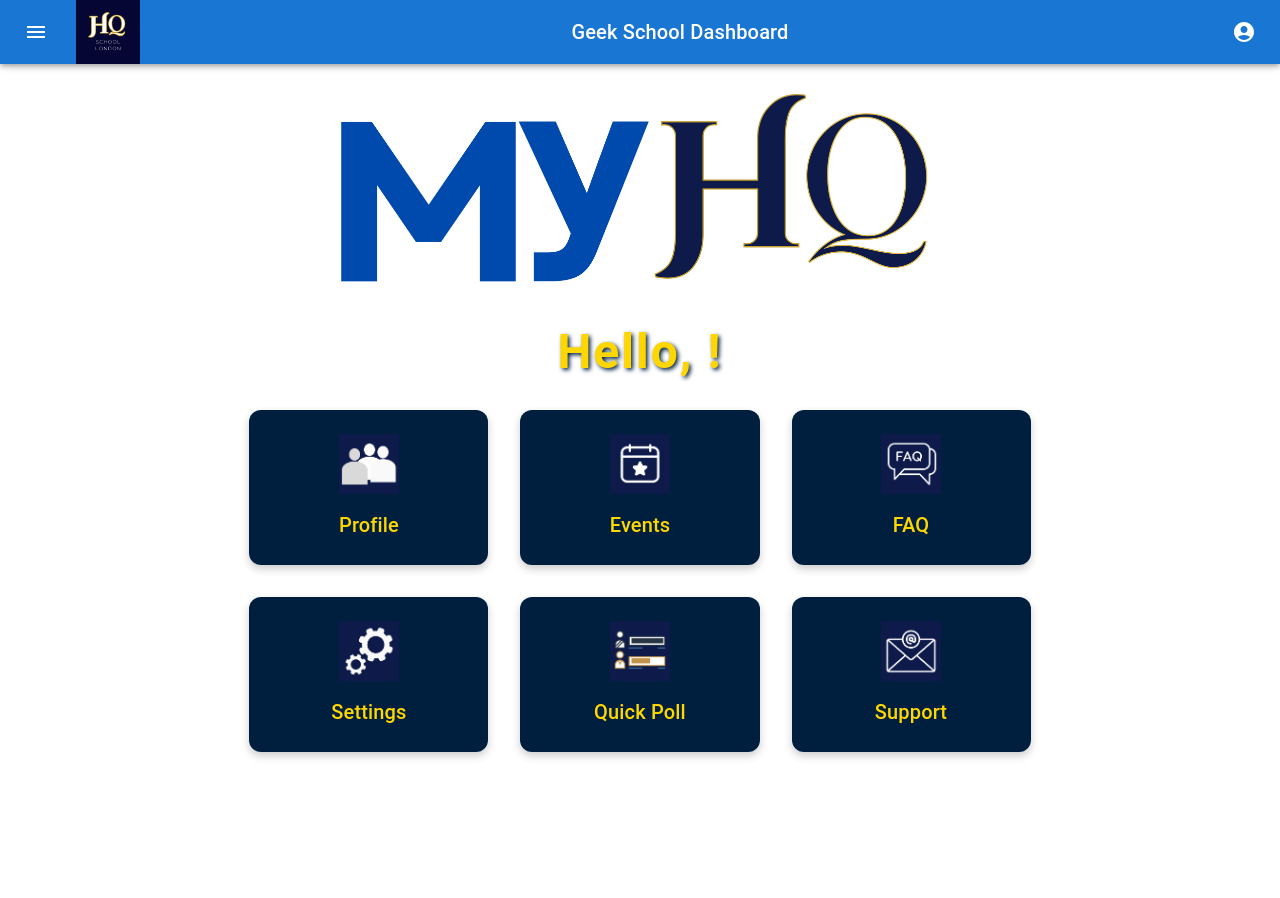
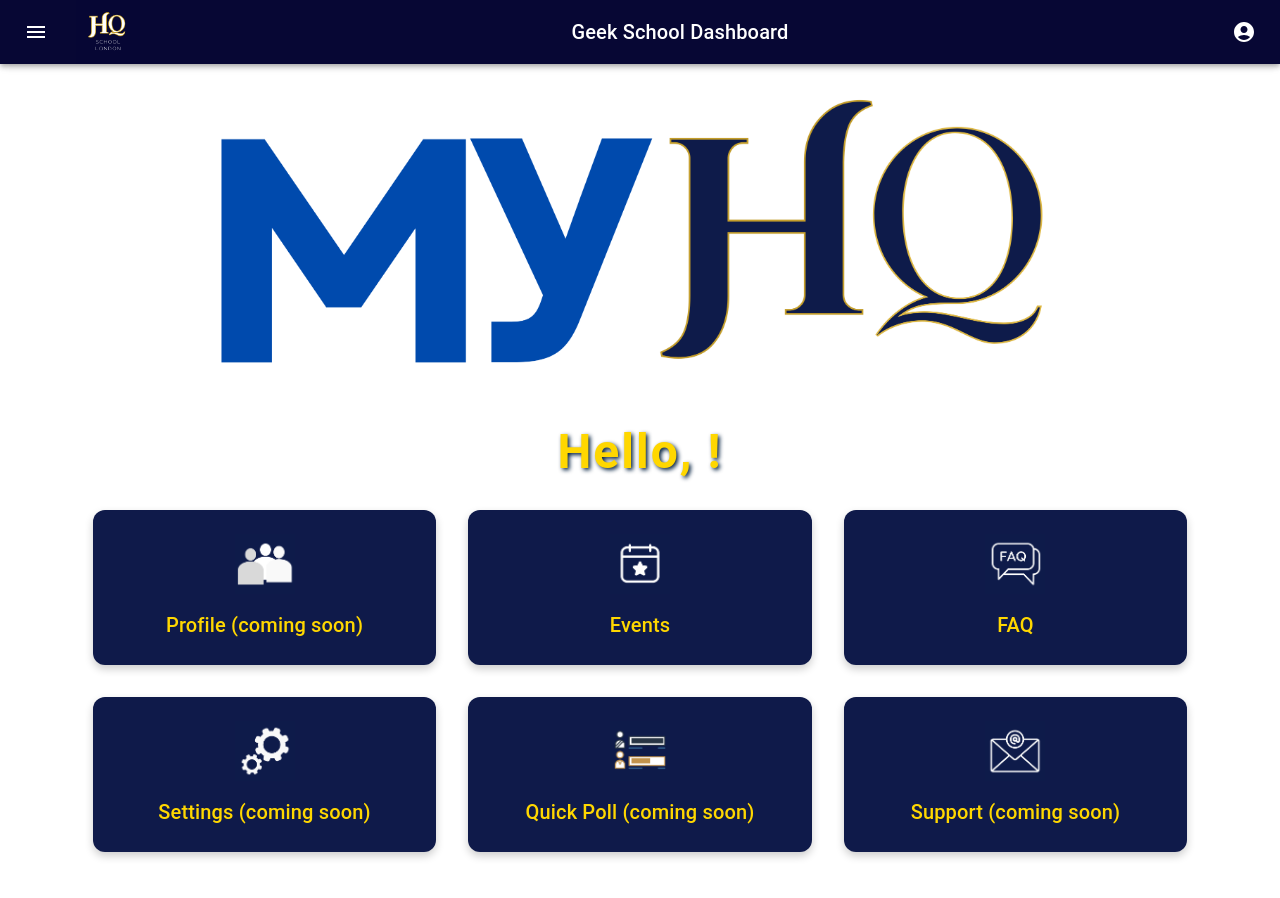
Before and after one commit to Bracej97/final-project-frontend2, a React (Vite) app: page /home in a window 1280 px wide. Shown: the top 898 px of the page. Built offline with nearby package versions, Linux system fonts and the light colour scheme.

Commit message:
Background colours updated to all match

```diff
--- a/src/components/Header.jsx
+++ b/src/components/Header.jsx
@@ -83,7 +83,7 @@ const Header = () => {
   return (
     <Box sx={{ flexGrow: 1 }}>
       {/* AppBar */}
-      <AppBar position="fixed" sx={{ backgroundColor: '#1976d2' }}>
+      <AppBar position="fixed" sx={{ backgroundColor: '#070734' }}>
         <Toolbar>
           {/* Menu Button */}
           <IconButton
--- a/src/pages/EventDetails.jsx
+++ b/src/pages/EventDetails.jsx
@@ -20,7 +20,7 @@ function EventDetails() {
     console.log(event);
 
     return(
-        <Card sx={{ maxWidth: 345, minWidth: 300, backgroundColor: '#444444'}} key={event.id}>
+        <Card sx={{ maxWidth: 345, minWidth: 300, backgroundColor: '#070734'}} key={event.id}>
             <CardContent>
                 <Typography gutterBottom variant="h5" component="div" sx={{ color: '#ffffff' }}>
                     {event.event_name}
@@ -35,6 +35,13 @@ function EventDetails() {
                     Time: {event.event_start} - {event.event_end}
                 </Typography>
             </CardContent>
+            <CardActions style={{justifyContent: 'center'}}>
+                <Link to="/events">
+                    <Button size='small' variant='outlined' color='error' style={{width: '48%'}}>
+                        Back
+                    </Button>
+                </Link>
+            </CardActions>
         </Card>
     )
 }
--- a/src/pages/events.jsx
+++ b/src/pages/events.jsx
@@ -39,7 +39,7 @@ function Events() {
                     textAlign: "center",
                     marginBottom: "30px",
                     padding: "20px",
-                    background: "#001f3f", // Navy background
+                    background: "#070734", // Navy background
                     color: "#FFD700", // Gold text
                     borderRadius: "8px",
                     boxShadow: "0 4px 10px rgba(0, 0, 0, 0.2)",
@@ -64,21 +64,15 @@ function Events() {
                 ) : (
                     <Grid2 container spacing={2} justifyContent="center">
                         {events.map((event) => (
-                            <Card sx={{ maxWidth: 345, minWidth: 300, backgroundColor: '#444444'}} key={event.id}>
+                            <Card sx={{ maxWidth: 345, minWidth: 300, backgroundColor: '#070734'}} key={event.id}>
                                 <CardContent>
                                     <Typography gutterBottom variant="h5" component="div" sx={{ color: '#ffffff' }}>
                                         {event.event_name}
                                     </Typography>
-                                    <Typography variant="body1" sx={{ color: '#ffffff' }}>
-                                        Date: {event.event_date}
-                                    </Typography>
-                                    <Typography variant="body2" sx={{ color: '#ffffff' }}>
-                                        Time: {event.event_start} - {event.event_end}
-                                    </Typography>
                                 </CardContent>
                                 <CardActions style={{justifyContent: 'center'}}>
-                                    <Button size="small" variant="outlined"><Link to={`./update/${event.id}`} style={{ color: '#ffffff' }}>Edit event</Link></Button>
-                                    <Button size="small" variant="contained"><Link to={`./get/${event.id}`} style={{ color: '#222222' }}>View event</Link></Button>
+                                    <Button size="small" variant="outlined" style={{borderColor:"#FFD700"}}><Link to={`./update/${event.id}`} style={{ color: '#ffffff' }}>Edit event</Link></Button>
+                                    <Button size="small" variant="contained" style={{backgroundColor:"#FFD700"}}><Link to={`./get/${event.id}`} style={{ color: '#222222' }}>Event details</Link></Button>
                                 </CardActions>
                             </Card>
                         ))}
--- a/src/pages/faq.jsx
+++ b/src/pages/faq.jsx
@@ -41,7 +41,7 @@ function FAQS() {
                     textAlign: "center",
                     marginBottom: "30px",
                     padding: "20px",
-                    background: "#001f3f", // Navy background
+                    background: "#070734", // Navy background
                     color: "#FFD700", // Gold text
                     borderRadius: "8px",
                     boxShadow: "0 4px 10px rgba(0, 0, 0, 0.2)",
@@ -98,7 +98,7 @@ function FAQS() {
                                         aria-controls={`panel${index}-content`}
                                         id={`panel${index}-header`}
                                         sx={{
-                                            backgroundColor: "#001f3f", // Navy background
+                                            backgroundColor: "#070734", // Navy background
                                             color: "#FFD700", // Gold text
                                         }}
                                     >
--- a/src/pages/home.jsx
+++ b/src/pages/home.jsx
@@ -6,7 +6,7 @@ import { styled } from "@mui/material/styles";
 
 // Custom styles for Tiles
 const Tile = styled(Paper)(({ theme }) => ({
-  backgroundColor: "#001f3f", // Navy Blue
+  backgroundColor: "#0f1a4a", // Navy Blue
   color: "#FFD700", // Gold
   textAlign: "center",
   padding: theme.spacing(3),
@@ -24,7 +24,7 @@ const Banner = styled(Box)({
     background: "url('../../public/Banner.png') center/cover no-repeat",
     color: "#fff",
     textAlign: "center",
-    padding: "120px 0", // Adjust padding as needed
+    padding: "170px 0", // Adjust padding as needed
     fontSize: "2.3rem", // Font size adjustment for large screens
     fontWeight: "bold",
     //boxShadow: "0px 4px 8px rgba(0, 0, 0, 0.3)", // Optional shadow for depth
@@ -54,12 +54,12 @@ const Background = styled(Box)({
 
 // Tile data
 const tiles = [
-  { id: 1, title: "Profile", icon: "icon_contact.png", link: "/profile" },
+  { id: 1, title: "Profile (coming soon)", icon: "icon_contact.png", link: "/profile" },
   { id: 2, title: "Events", icon: "icon_event.png", link: "/events" },
   { id: 3, title: "FAQ", icon: "icon_faq.png", link: "/faq" },
-  { id: 4, title: "Settings", icon: "icon_settings.png", link: "/settings" },
-  { id: 5, title: "Quick Poll", icon: "icon_quick polls.png", link: "/quickpolls" },
-  { id: 6, title: "Support", icon: "icon_email.png", link: "/support" },
+  { id: 4, title: "Settings (coming soon)", icon: "icon_settings.png", link: "/settings" },
+  { id: 5, title: "Quick Poll (coming soon)", icon: "icon_quick polls.png", link: "/quickpolls" },
+  { id: 6, title: "Support (coming soon)", icon: "icon_email.png", link: "/support" },
 ];
 
 function Home() {
```
Also changed, not shown: src/pages/profile.jsx (line endings or trailing spaces).
